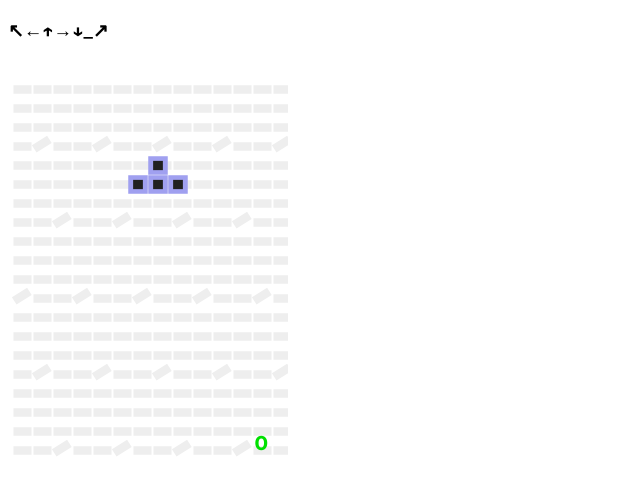
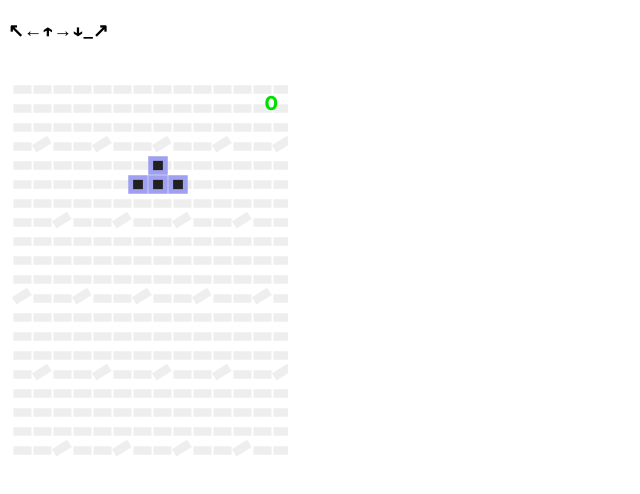
Before and after one commit to pvto/js-tetris, a plain HTML site: page index.html in a window 1280 px wide. Shown: the full height of the page, 0-640 px from the left. Drawn offline with Linux system fonts and the light colour scheme.

Commit message:
score placement

```diff
--- a/index.html
+++ b/index.html
@@ -107,7 +107,7 @@
     timer: new Date().getTime()
   };
   BLOCK_SCORE = [0, 40, 100, 300, 1200];
-  var scoreMessage = { x: width - block*1, y: height - block*0.5, text: "0",
+  var scoreMessage = { x: width - block*0.5, y: block*1.5, text: "0",
     font: "20px " + FONT, fill: "#00e000", xalign: -1 };
   var messages = [ scoreMessage ];
 
```
